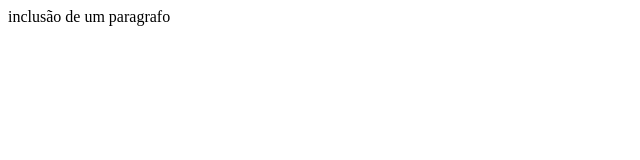
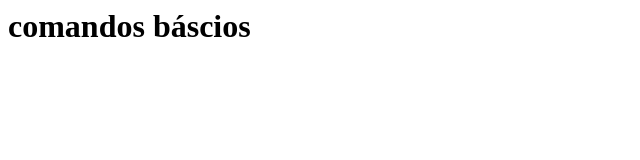
Before and after one commit to msmelos/curso-git, a plain HTML site: page index.html in a window 1280 px wide. Shown: the whole page, without its empty margins (0-640 px from the left). Drawn offline with Linux system fonts and the light colour scheme.

Commit message:
inclusão dos textos de comandos basicos

```diff
--- a/index.html
+++ b/index.html
@@ -1,7 +1,8 @@
 <html>
 <head>
 <title> curso de Git </title>
-  <p> inclusão de um paragrafo </p>
+  <h1> comandos báscios </h1>
+
 </head>
 
 </htm>
```
